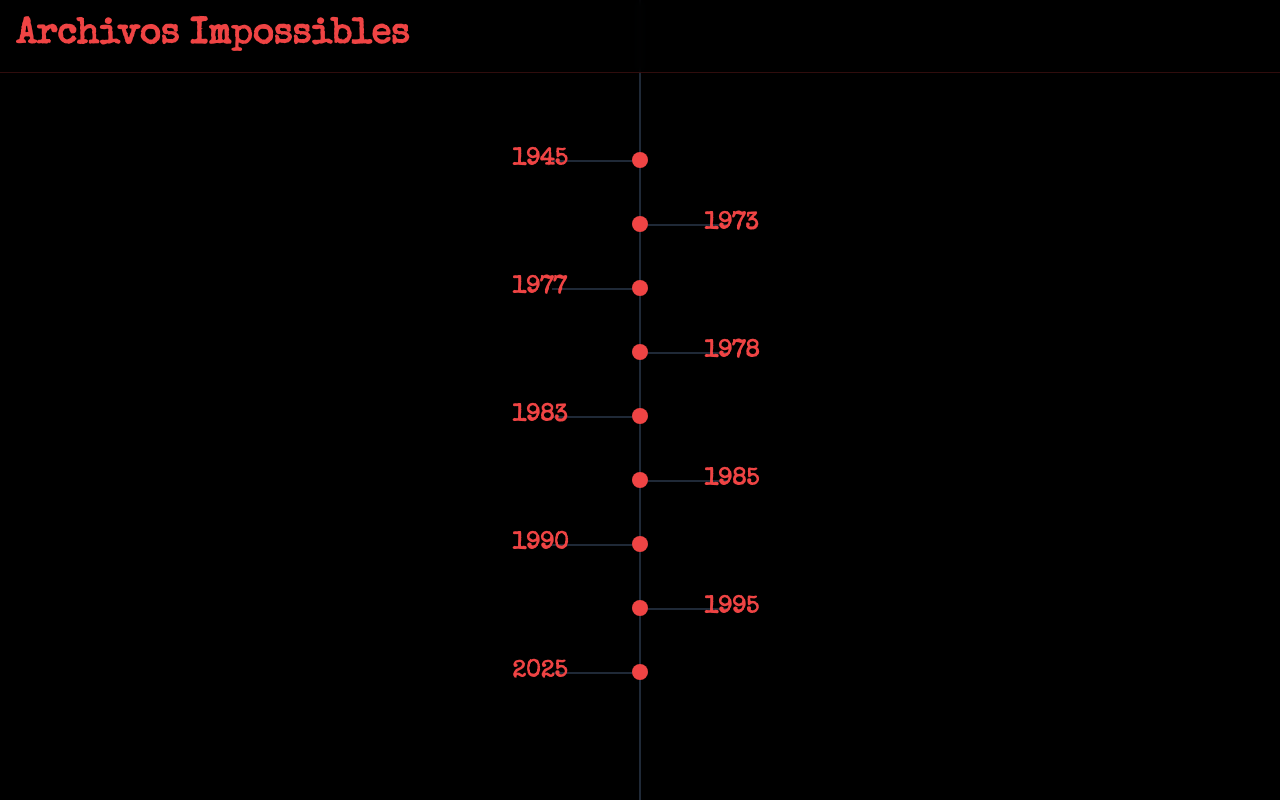
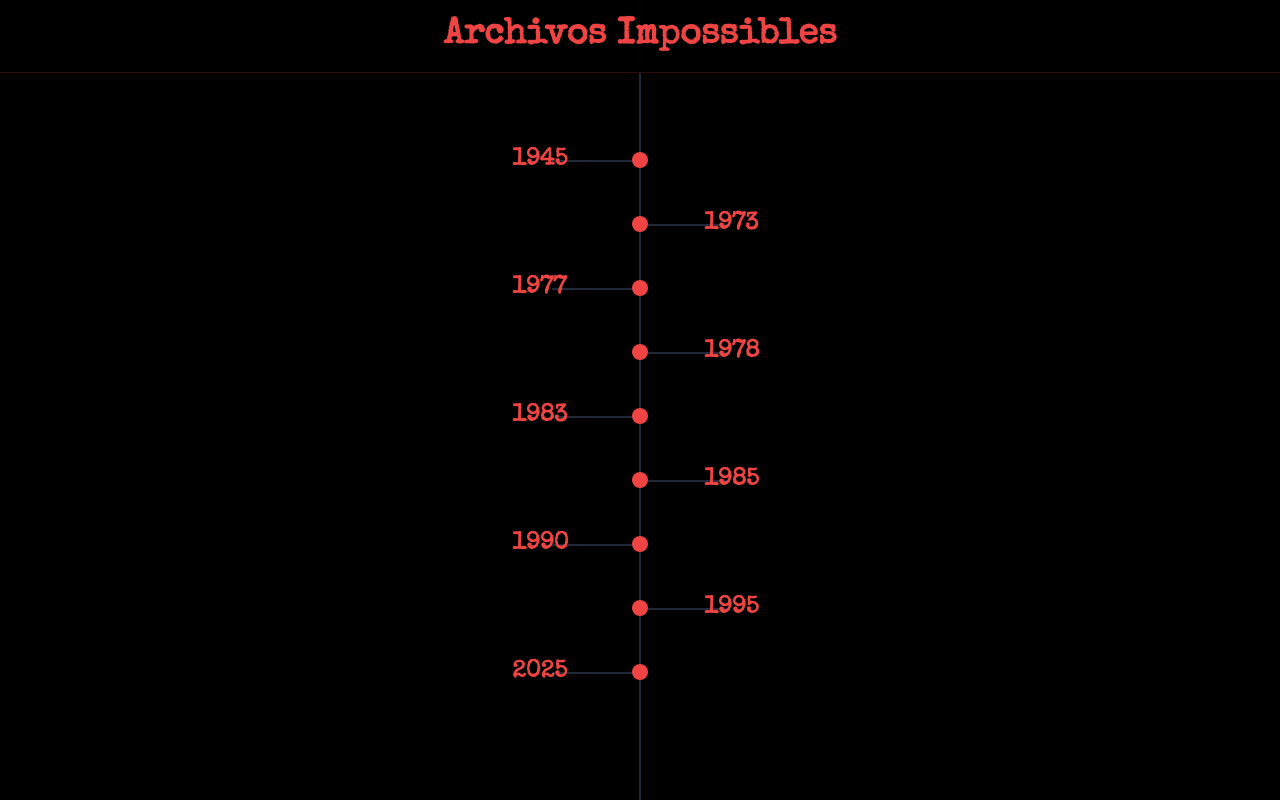
Before and after one commit to w3-surfer/archivos-impossibles, a Next.js app: page / in a window 1280 px wide. Built offline with nearby package versions, Linux system fonts and the light colour scheme.

Commit message:
fix: centraliza título no header

```diff
--- a/src/components/Header.tsx
+++ b/src/components/Header.tsx
@@ -5,7 +5,7 @@
 const Header = () => {
   return (
     <header className="fixed top-0 left-0 right-0 bg-black/80 backdrop-blur-sm z-50 border-b border-red-500/20">
-      <div className="container mx-auto px-4 py-4">
+      <div className="container mx-auto px-4 py-4 flex justify-center">
         <h1 className="text-4xl font-bold text-red-500 font-typewriter">
           Archivos Impossibles
         </h1>
```
